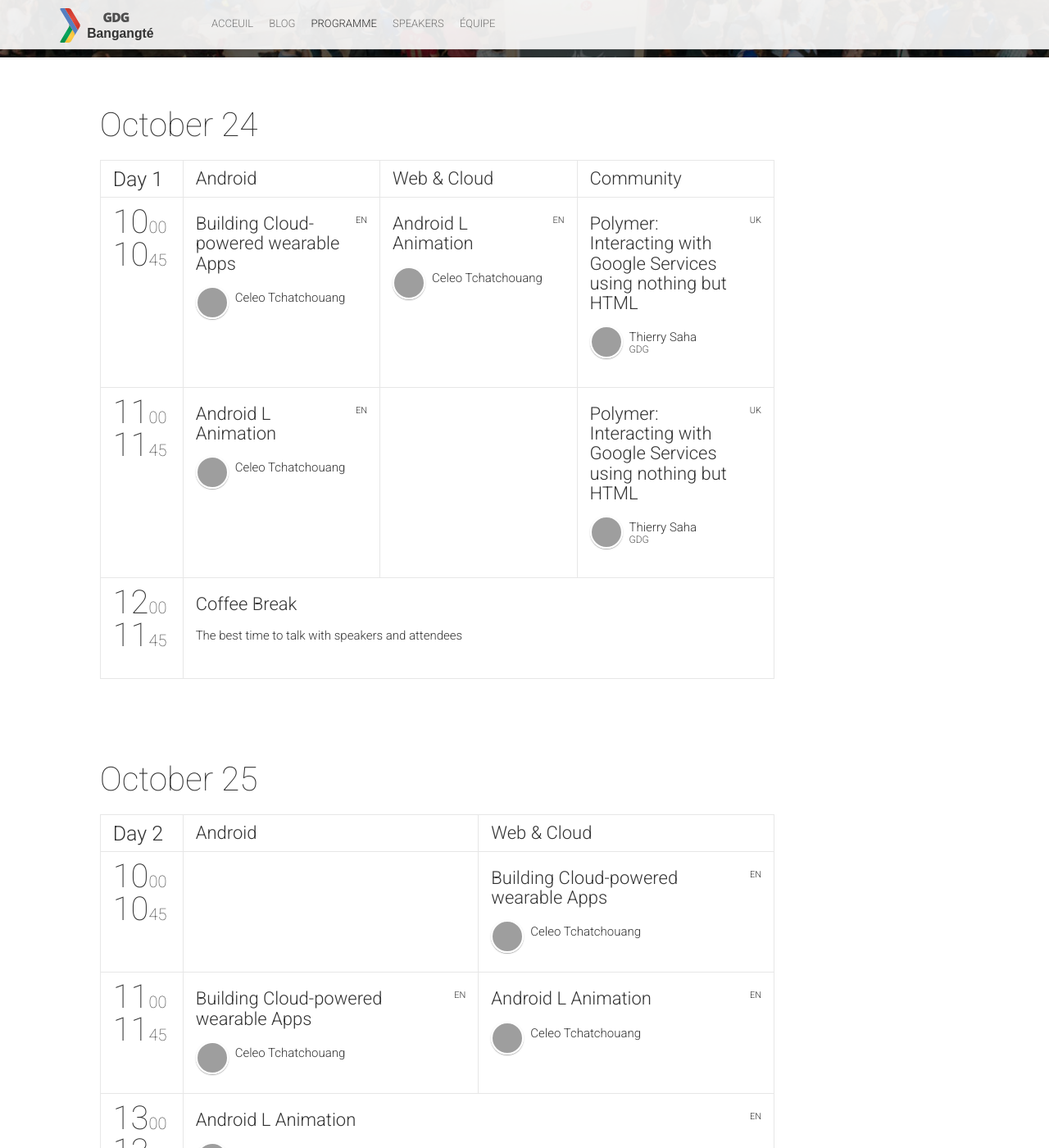
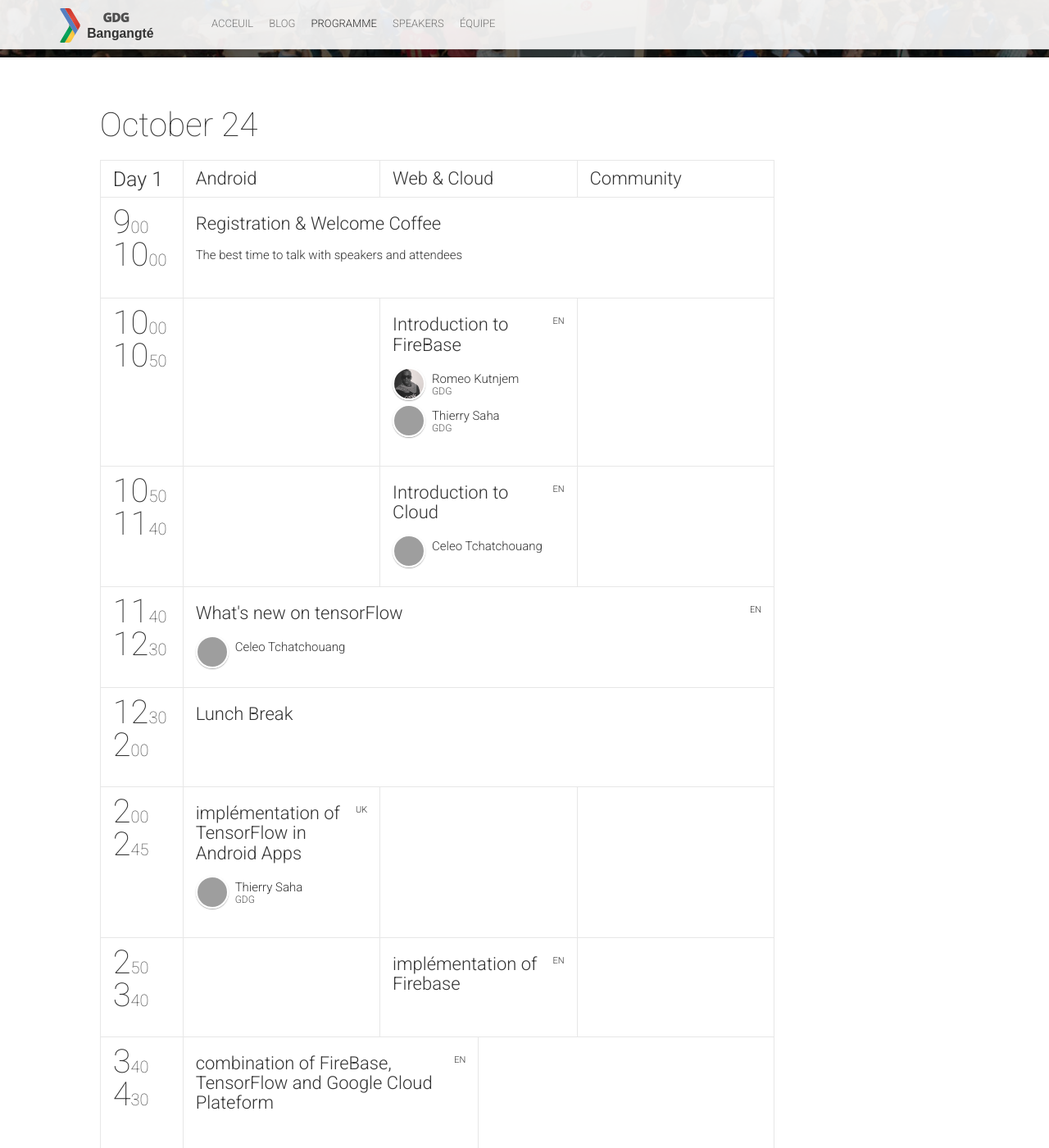
Before and after one commit to allgdg/gdgbangangte, a Jekyll site: the page built from schedule.html, in a window 1280 px wide and 1400 px high, scrolled down 337 px. Shown: the whole window at 82% size. Built offline with Jekyll 4.4.1, drawn with Linux system fonts in a browser that asks for light colours; nearby versions of some CDN libraries; comment, search, counter and statistics services are not loaded; some of the changed lines change nothing that is shown; some of the changed text lies outside the part shown; grey boxes are pictures that could not be loaded.

Commit message:
some updates

```diff
--- a/_data/schedule.yml
+++ b/_data/schedule.yml
@@ -1,5 +1,5 @@
 -
-  date: "2014-10-24"
+  date: "2017-10-24"
   dateReadable: "October 24"
   tracks:
     - {title: "Android", color: "#90be4e"}
@@ -7,44 +7,100 @@
     - {title: "Community", color: "#e91e63"}
   timeslots:
     - {
-    	startTime: "10:00",
-    	endTime: "10:45",
-    	sessionIds: [002, 003, 004]
+    	startTime: "9:00",
+    	endTime: "10:00",
+    	sessionIds: [307]
     }
     - {
-        startTime: "11:00",
-        endTime: "11:45",
-        sessionIds: [003, 404, 004]
+        startTime: "10:00",
+        endTime: "10:50",
+        sessionIds: [404, 001, 404]
     }
     - {
-    	startTime: "12:00",
-    	endTime: "11:45",
-    	sessionIds: [307]
+    	startTime: "10:50",
+    	endTime: "11:40",
+    	sessionIds: [404,002,404]
     }
+    - {
+    	startTime: "11:40",
+    	endTime: "12:30",
+    	sessionIds: [003]
+    }
+    - {
+    	startTime: "12:30",
+    	endTime: "2:00",
+    	sessionIds: [503]
+    }
+    - {
+    	startTime: "2:00",
+    	endTime: "2:45",
+    	sessionIds: [004,404,404]
+    }
+    - {
+    	startTime: "2:50",
+    	endTime: "3:40",
+    	sessionIds: [404,005,404]
+    }
+    - {
+    	startTime: "3:40",
+    	endTime: "4:30",
+    	sessionIds: [006,404]
+    }
+    - {
+    	startTime: "4:30",
+    	endTime: "5:00",
+    	sessionIds: [404,404,007]
+    }
+    - {
+    	startTime: "5:00",
+    	endTime: "5:50",
+    	sessionIds: [008,404]
+    }
+    - {
+      startTime: "5:50",
+      endTime: "6:40",
+      sessionIds: [404,009,404]
+    }
+    - {
+    	startTime: "6:40",
+    	endTime: "6:15",
+    	sessionIds: [404,404,010]
+    }
+
 -
-  date: "2014-10-25"
+  date: "2017-10-25"
   dateReadable: "October 25"
   tracks:
     - {title: "Android", color: "#90be4e"}
     - {title: "Web & Cloud", color: "#03a9f4"}
   timeslots:
     - {
-    	startTime: "10:00",
-    	endTime: "10:45",
-    	sessionIds: [404, 002]
+    	startTime: "08:00",
+    	endTime: "09:00",
+    	sessionIds: [307]
     }
     - {
-    	startTime: "11:00",
-    	endTime: "11:45",
-    	sessionIds: [002, 003]
+    	startTime: "09:00",
+    	endTime: "09:30",
+    	sessionIds: [404,001]
     }
     - {
-        startTime: "13:00",
-        endTime: "13:45",
-        sessionIds: [003]
+        startTime: "09:30",
+        endTime: "5:00",
+        sessionIds: [011,404]
     }
     - {
-    	startTime: "14:00",
-    	endTime: "15:00",
-    	sessionIds: [503]
+    	startTime: "5:00",
+    	endTime: "6:00",
+    	sessionIds: [012]
     }
+    - {
+    	startTime: "6:00",
+    	endTime: "6:30",
+    	sessionIds: [013]
+    }
+    - {
+    	startTime: "6:30",
+    	endTime: "6:40",
+    	sessionIds: [014]
+    }
--- a/_data/sessions.yml
+++ b/_data/sessions.yml
@@ -1,6 +1,6 @@
 -
   id: 307
-  title: "Coffee Break"
+  title: "Registration & Welcome Coffee "
   place: "Hall"
   service: true
   description: "The best time to talk with speakers and attendees"
@@ -11,49 +11,99 @@
   service: true
 -
   id: 001
-  title: "Material design: Visual style and imagery"
-  description: "This session will reveal the invisible structures behind the material design system. Designers will show how to use the new color systems, typographic strategies, and the underlying grids that hold it together. They will show how imagery and the new framework material rendering can make apps more interesting and communicate more quickly."
-  subtype: workshop
+  title: "Introduction to FireBase "
+  description: " "
+  subtype: presentation
   speakers: [3, 6]
   language: en
   complexity: "Intermediate"
-  video: "//www.youtube.com/embed/v3SCiUqI1yQ"
+  video: " "
 -
   id: 002
-  title: "Building Cloud-powered wearable Apps"
-  description: "I will speak and show how to:<br>- Respond to touch events in your views with touch feedback animations.<br>- Hide and show views with reveal effect animations.<br>- Switch between activities with custom activity transition animations.<br>- Create more natural animations with curved motion.<br>- Animate changes in one or more view properties with view state change animations.<br>- Create icon morphing transition"
+  title: "Introduction to Cloud "
+  description: " "
   subtype: presentation
   speakers: [4, 5]
   language: en
   complexity: "Intermediate"
-  presentation: "https://speakerdeck.com/gdglviv/dmytro-danylyk-android-l-animation"
-  video: "//www.youtube.com/embed/v3SCiUqI1yQ"
+  presentation: " "
+  video: " "
 -
   id: 003
-  title: "Android L Animation"
-  description: "More than ever before, developing for global audience is a necessity than a luxury in today's world. Are you ready ... where to start? what does it entail? how do I do it? how to promote in local markets? This talk will address above questions for android, chrome and web developers. In our journey of the where, what and how, we will take an in-depth look at various internationalization and localization tools & strategies available to you."
+  title: "What's new on tensorFlow "
+  description: " "
   subtype: presentation
   speakers: [4]
   language: en
   complexity: "Intermediate"
-  presentation: "https://speakerdeck.com/gdglviv/dmytro-danylyk-android-l-animation"
+  presentation: ""
 -
   id: 004
-  title: "Polymer: Interacting with Google Services using nothing but HTML"
-  description: "Google has 1M APIs and services. Every API is different! Learn how you can interact with Google services without writing code! Designing your UI so it works across multiple screen sizes is no longer a nice to have, it is *the* way to build for the web. Using Polymer, we'll cover how to create robust, responsive elements that work across all platforms."
+  title: "implémentation of TensorFlow in Android Apps "
+  description: " "
   subtype: keynote
   speakers: [6]
   language: uk
   complexity: "Beginner"
-  presentation: "https://speakerdeck.com/gdglviv/mateusz-herych-guava-beyond-collections"
-  video: "//www.youtube.com/embed/v3SCiUqI1yQ"
+  presentation: " "
+  video: " "
 -
   id: 005
-  title: "Test: Interacting with Google Services using nothing but HTML"
-  description: "Google has 1M APIs and services. Every API is different! Learn how you can interact with Google services without writing code! Designing your UI so it works across multiple screen sizes is no longer a nice to have, it is *the* way to build for the web. Using Polymer, we'll cover how to create robust, responsive elements that work across all platforms."
-  subtype: keynote
+  title: "implémentation of Firebase"
+  description: " "
+  subtype: presentation
   speakers: [7]
   language: en
   complexity: "Expert"
-  presentation: "https://speakerdeck.com/gdglviv/michal-tajchert-wearables-views"
-  video: "//www.youtube.com/embed/v3SCiUqI1yQ"
+  presentation: " "
+  video: " "
+-
+  id: 006
+  title: "combination of FireBase, TensorFlow and Google Cloud Plateform "
+  description: " "
+  subtype: presentation
+  speakers: [7]
+  language: en
+  complexity: "Expert"
+  presentation: " "
+  video: " "
+-
+  id: 007
+  title: "Coffee Break / Networking "
+  description: " "
+  subtype: presentation
+  speakers: [7]
+  language: en
+  complexity: "Expert"
+  presentation: " "
+  video: " "
+-
+  id: 008
+  title: " how to do "
+  description: " "
+  subtype: presentation
+  speakers: [7]
+  language: en
+  complexity: "Expert"
+  presentation: " "
+  video: " "
+-
+  id: 009
+  title: "Hands on session: launching the one  day hackathon on FireBase. "
+  description: " "
+  subtype: presentation
+  speakers: [7]
+  language: en
+  complexity: "Expert"
+  presentation: " "
+  video: " "
+-
+  id: 010
+  title: "Closing"
+  description: " "
+  subtype: presentation
+  speakers: [7]
+  language: en
+  complexity: "Expert"
+  presentation: " "
+  video: " "
```
